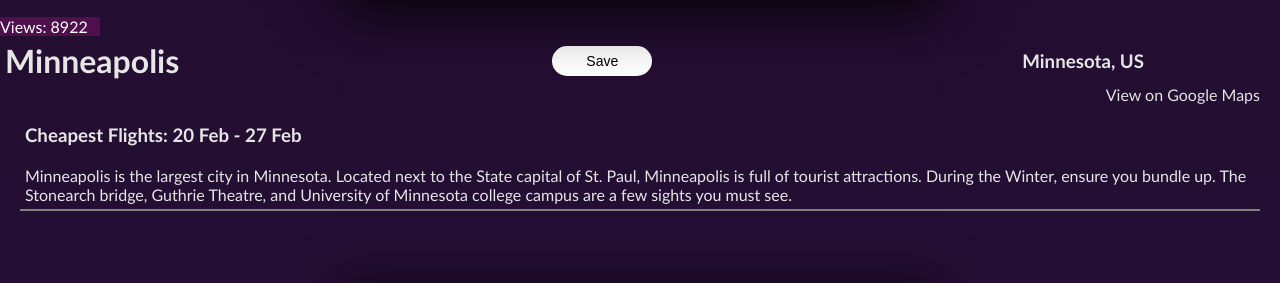
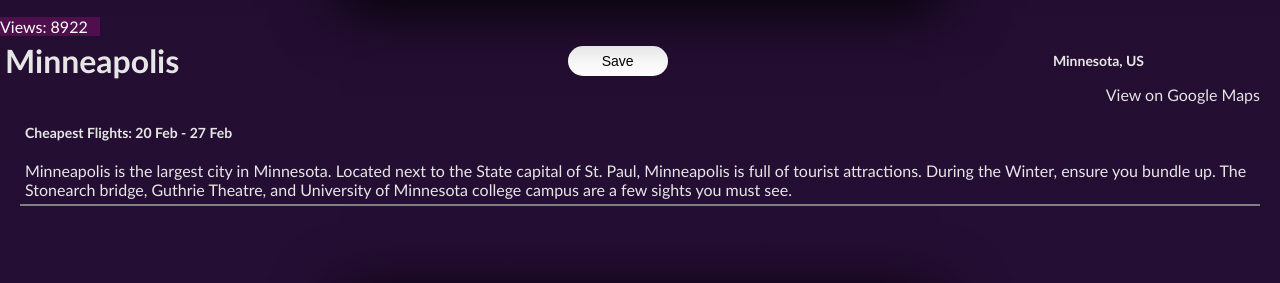
Before and after one commit to KieranMueller/ReactTravelSite, a plain HTML site: page index.html in a window 1280 px wide. Shown: the part 453-736 px from the top of the page. Drawn offline with nearby package versions, Linux system fonts and the light colour scheme; grey boxes are pictures that could not be loaded.

Commit message:
Update index.css

```diff
--- a/index.css
+++ b/index.css
@@ -40,6 +40,9 @@ h1, h3{
     margin:5px;
     margin-right:8px;
 }
+h3{
+    font-size: 14px;
+}
 p{
     margin:5px;
     margin-top:20px;
```
